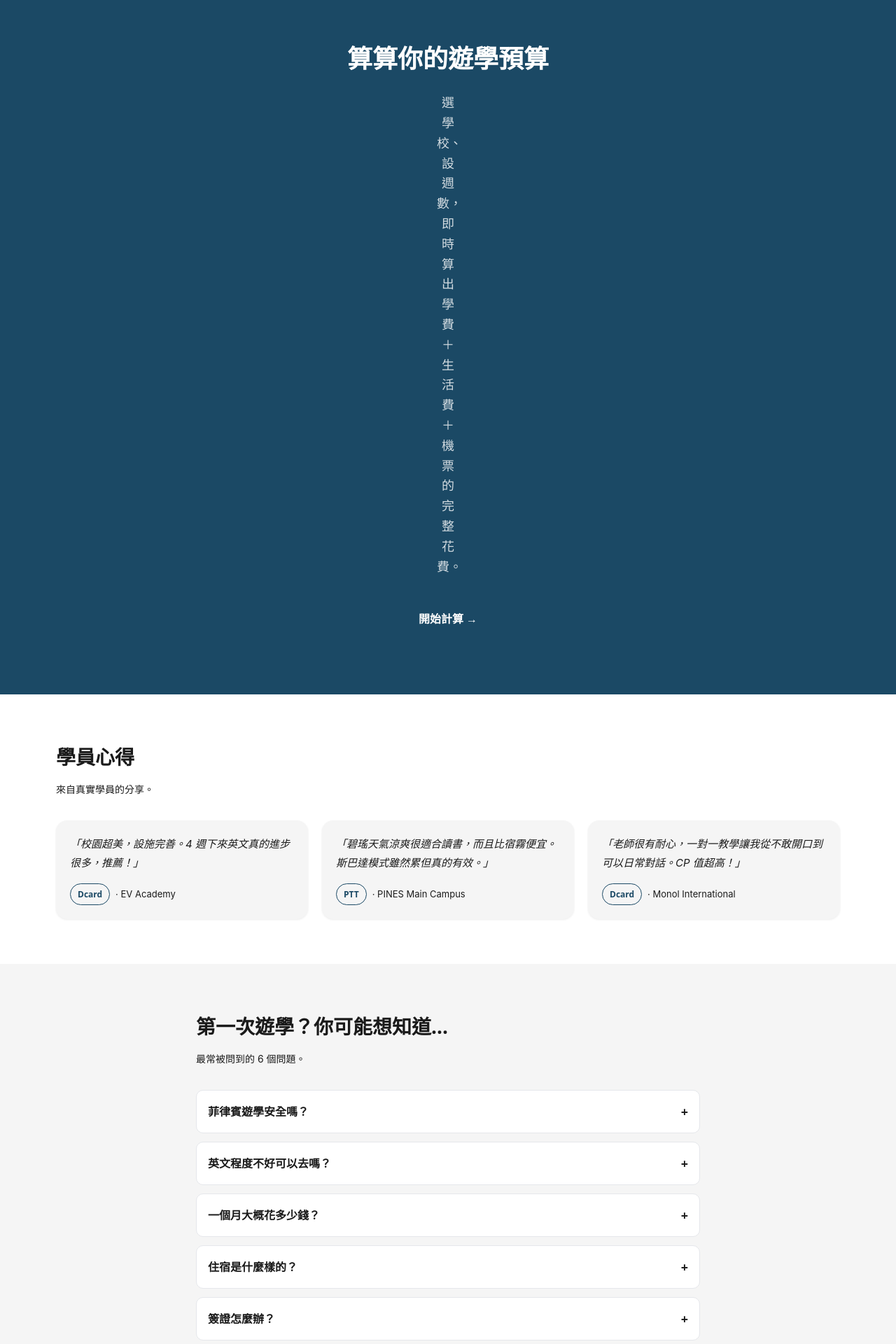
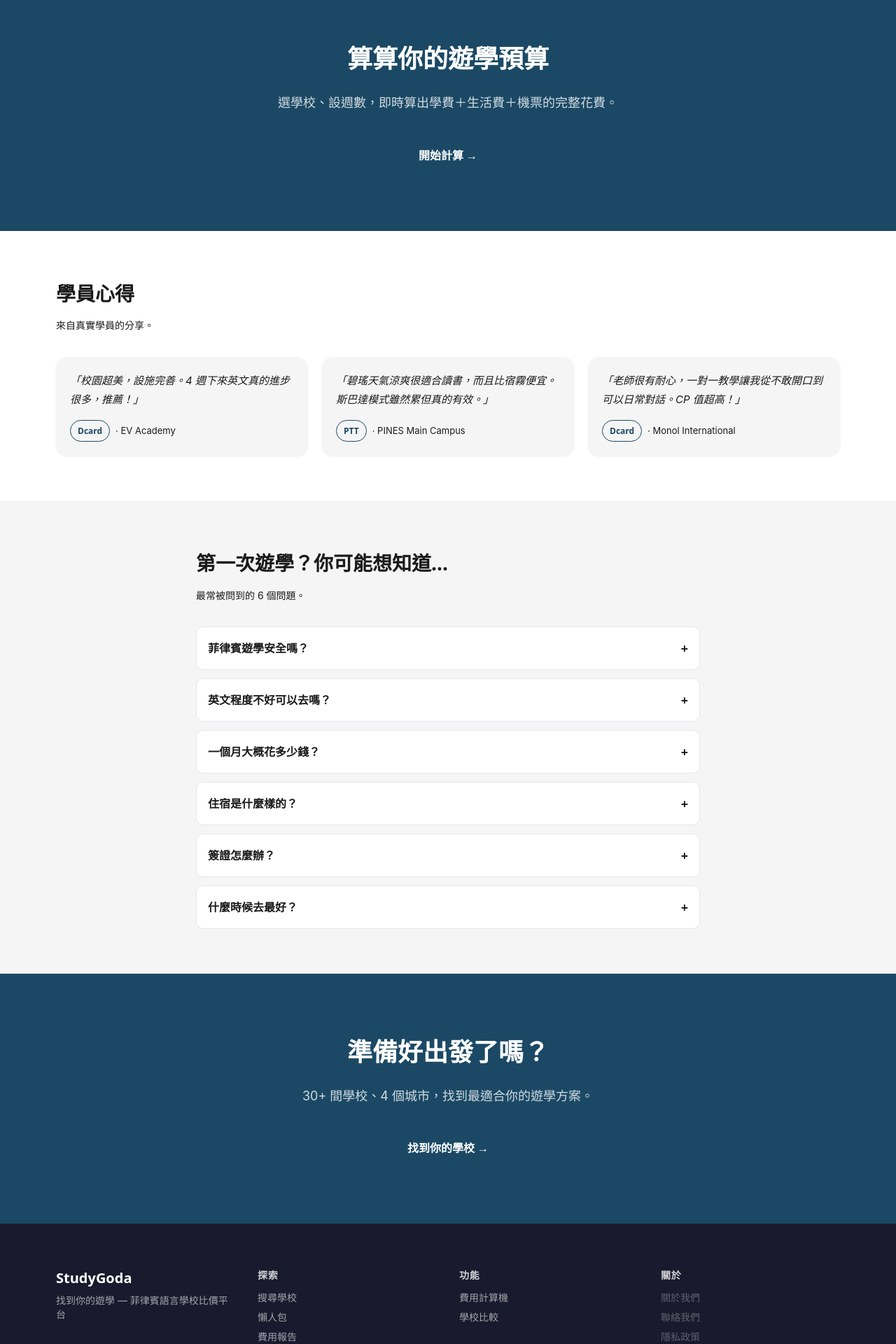
Before and after one commit to dannychan4277/studygoda, a Next.js app: page / in a window 1280 px wide. Shown: the part 460-2380 px from the top of the page at 70% size. Built offline with nearby package versions, Linux system fonts and the light colour scheme; no server answers; the database is empty; a web font is replaced by a local one.

Commit message:
fix: CTA text vertical — Tailwind v4 max-w-xl resolves to 32px, use inline style

```diff
--- a/components/HomeCalculatorCTA.js
+++ b/components/HomeCalculatorCTA.js
@@ -11,7 +11,7 @@ export default function HomeCalculatorCTA() {
         <h2 className="font-display font-bold text-[28px] md:text-[36px] mb-4">
           算算你的遊學預算
         </h2>
-        <p className="text-base md:text-lg opacity-80 mb-8 max-w-xl mx-auto" style={{ lineHeight: 1.6 }}>
+        <p className="text-base md:text-lg opacity-80 mb-8 mx-auto" style={{ maxWidth: "576px", lineHeight: 1.6 }}>
           選學校、設週數，即時算出學費＋生活費＋機票的完整花費。
         </p>
         <Link
--- a/components/HomeFooter.js
+++ b/components/HomeFooter.js
@@ -12,7 +12,7 @@ export default function HomeFooter() {
         <h2 className="font-display font-bold text-[28px] md:text-[36px] mb-4">
           準備好出發了嗎？
         </h2>
-        <p className="text-base md:text-lg opacity-80 mb-8 max-w-xl mx-auto" style={{ lineHeight: 1.6 }}>
+        <p className="text-base md:text-lg opacity-80 mb-8 mx-auto" style={{ maxWidth: "576px", lineHeight: 1.6 }}>
           30+ 間學校、4 個城市，找到最適合你的遊學方案。
         </p>
         <Link
```
